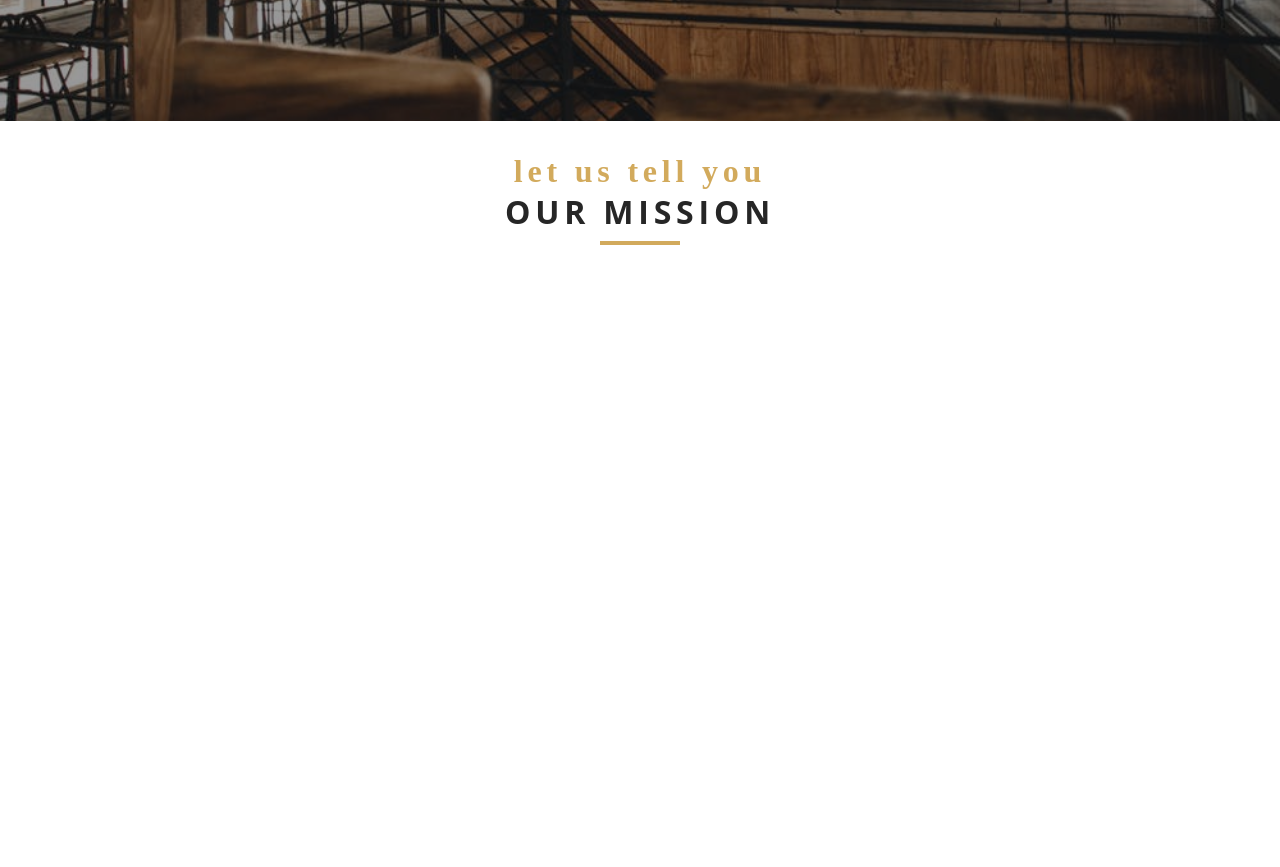
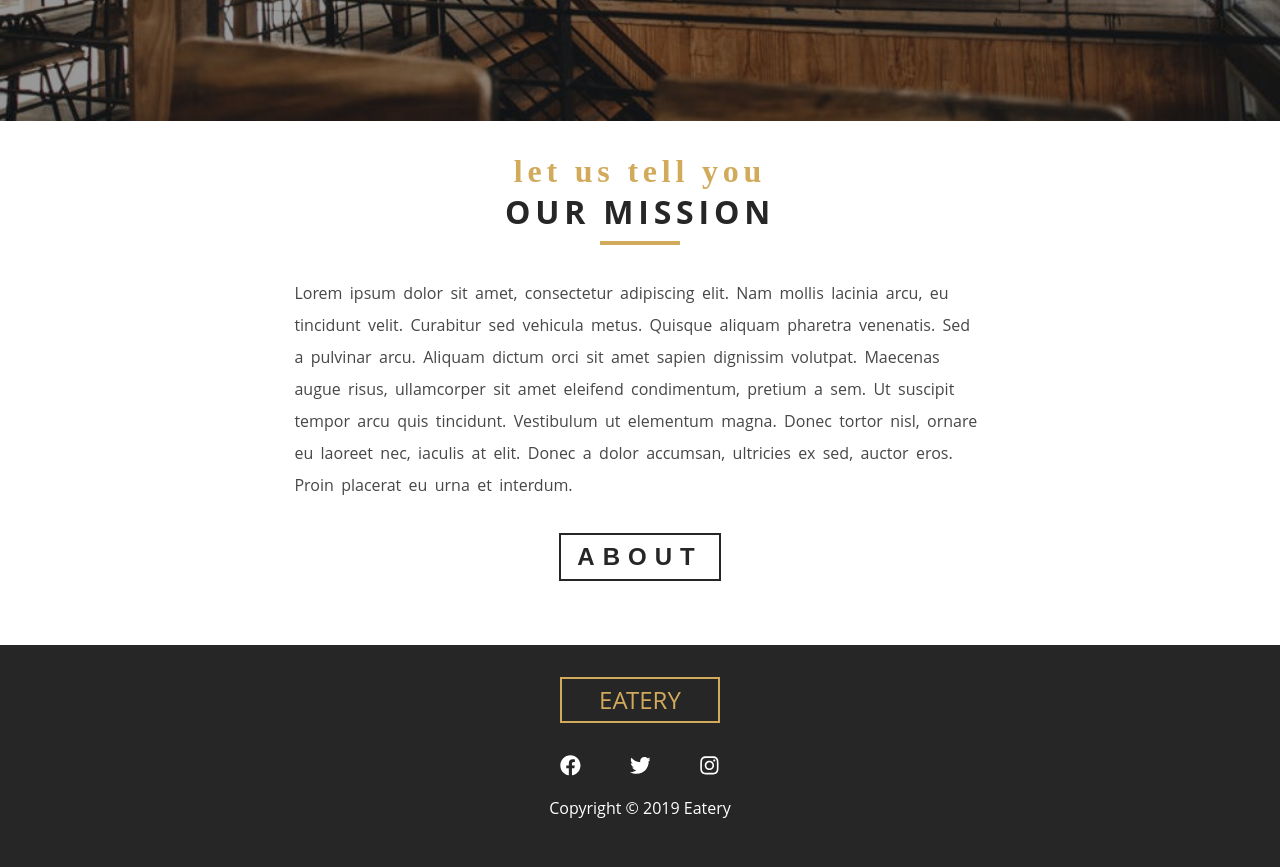
Before and after one commit to Means-Business/restaurant, a Gatsby site: page / in a window 1280 px wide. Shown: the part 680-1547 px from the top of the page. Before the commit the page ends 965 px from the top, so only its background shows below. Built offline with nearby package versions, Linux system fonts and the light colour scheme; Gatsby itself is replaced by a stand-in of ours.

Commit message:
adding footer

```diff
--- a/src/components/HomePageComponent/QuickInfo.js
+++ b/src/components/HomePageComponent/QuickInfo.js
@@ -1,14 +1,47 @@
 import React, { Component } from 'react';
-import { Section, Title } from '../../utils';
+import { Section, Title, SectionButton } from '../../utils';
+import styled from 'styled-components';
+import { Link } from 'gatsby';
+import { styles } from '../../utils';
 
 export default class QuickInfo extends Component {
   render() {
     return (
-      <div>
-        <Section>
-          <Title message="let us tell you" title="our mission" />
-        </Section>
-      </div>
+      <Section>
+        <Title message="let us tell you" title="our mission" />
+        <QuickInfoWrapper>
+          <p className="text">
+            Lorem ipsum dolor sit amet, consectetur adipiscing elit. Nam mollis
+            lacinia arcu, eu tincidunt velit. Curabitur sed vehicula metus.
+            Quisque aliquam pharetra venenatis. Sed a pulvinar arcu. Aliquam
+            dictum orci sit amet sapien dignissim volutpat. Maecenas augue
+            risus, ullamcorper sit amet eleifend condimentum, pretium a sem. Ut
+            suscipit tempor arcu quis tincidunt. Vestibulum ut elementum magna.
+            Donec tortor nisl, ornare eu laoreet nec, iaculis at elit. Donec a
+            dolor accumsan, ultricies ex sed, auctor eros. Proin placerat eu
+            urna et interdum.
+          </p>
+          <Link to="/about/" style={{ textDecoration: 'none' }}>
+            <SectionButton style={{ margin: '2rem auto' }}>about</SectionButton>
+          </Link>
+        </QuickInfoWrapper>
+      </Section>
     );
   }
 }
+
+const QuickInfoWrapper = styled.div`
+  width: 90%;
+  margin: 2rem auto;
+  .text {
+    line-height: 2rem;
+    color: ${styles.colors.mainGrey};
+    word-spacing: 0.2rem;
+  }
+  @media (min-width: 768px) {
+    width: 70%;
+  }
+  @media (min-width: 992px) {
+    width: 60%;
+  }
+`;
--- /dev/null
+++ b/src/components/global/Footer.js
@@ -0,0 +1,81 @@
+import React, { Component } from 'react';
+import styled from 'styled-components';
+import { styles } from '../../utils';
+import { FaInstagram, FaTwitter, FaFacebook } from 'react-icons/fa';
+
+export default class Footer extends Component {
+  state = {
+    icons: [
+      {
+        id: 1,
+        icon: <FaFacebook className="icon facebook-icon" />,
+        path: `https://www.facebook.com`,
+      },
+      {
+        id: 2,
+        icon: <FaTwitter className="icon twitter-icon" />,
+        path: `https://www.facebook.com`,
+      },
+      {
+        id: 3,
+        icon: <FaInstagram className="icon instagram-icon" />,
+        path: `https://www.facebook.com`,
+      },
+    ],
+  };
+  render() {
+    return (
+      <FooterWrapper>
+        <div className="title">eatery</div>
+        <div className="icons">
+          {this.state.icons.map(item => (
+            <a
+              href={item.path}
+              key={item.id}
+              target="_blank"
+              rel="noopener noreferrer"
+            >
+              {item.icon}
+            </a>
+          ))}
+        </div>
+        <p className="copyright">copyright &copy; 2019 eatery</p>
+      </FooterWrapper>
+    );
+  }
+}
+
+const FooterWrapper = styled.footer`
+  padding: 2rem 0;
+  background: ${styles.colors.mainBlack};
+  .icons {
+    width: 10rem;
+    display: flex;
+    justify-content: space-between;
+    margin: 0 auto;
+  }
+  .icon {
+    color: ${styles.colors.mainWhite};
+    font-size: 1.3rem;
+    ${styles.transition({})};
+    &:hover {
+      color: ${styles.colors.mainYellow};
+    }
+  }
+  .copyright {
+    color: ${styles.colors.mainWhite};
+    text-transform: capitalize;
+    text-align: center;
+    margin: 1rem 0;
+  }
+  .title {
+    text-align: center;
+    width: 10rem;
+    color: ${styles.colors.mainYellow};
+    text-transform: uppercase;
+    padding: 0.3rem 1rem;
+    margin: 0 auto 2rem auto;
+    font-size: 1.5rem;
+    ${styles.border({ color: `${styles.colors.mainYellow}` })};
+  }
+`;
--- a/src/components/layout.js
+++ b/src/components/layout.js
@@ -2,6 +2,7 @@ import React from 'react';
 import PropTypes from 'prop-types';
 import { createGlobalStyle } from 'styled-components';
 import Navbar from '../components/global/navbar';
+import Footer from '../components/global/Footer';
 
 // import './bootstrap.min.css';
 // import './layout.scss';
@@ -12,6 +13,7 @@ const Layout = ({ children }) => {
       <GlobalStyle />
       <Navbar />
       {children}
+      <Footer />
     </>
   );
 };
--- a/src/utils/Button.js
+++ b/src/utils/Button.js
@@ -22,5 +22,10 @@ const BannerButton = styled.button`
 
 const SectionButton = styled(BannerButton)`
   color: ${styles.colors.mainBlack};
+  ${styles.border({ color: `${styles.colors.mainBlack}` })};
+  &:hover {
+    background: ${styles.colors.mainBlack};
+    color: ${styles.colors.mainYellow};
+  }
 `;
 export { BannerButton, SectionButton };
```
